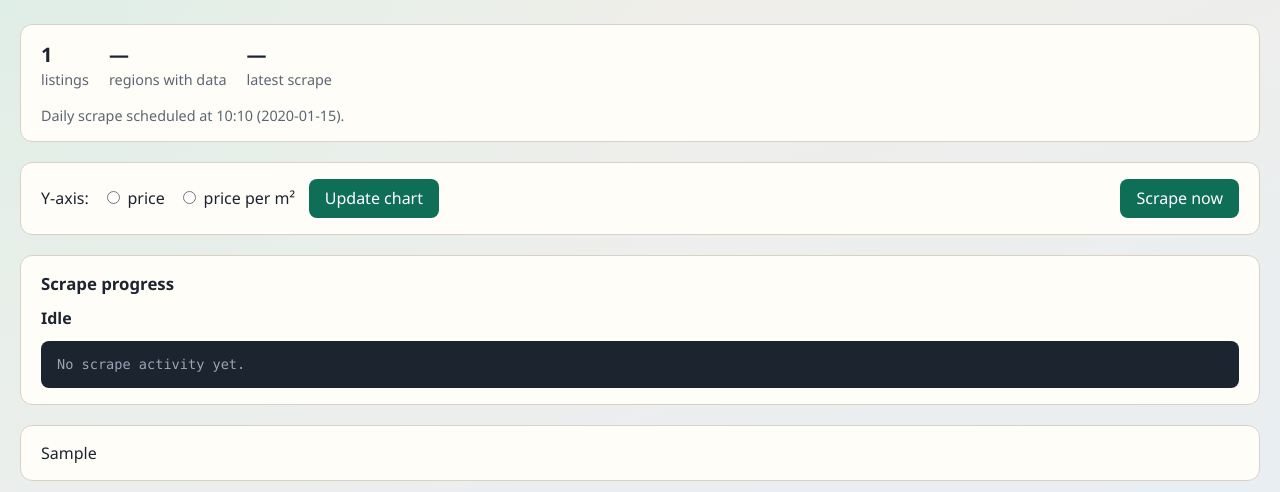
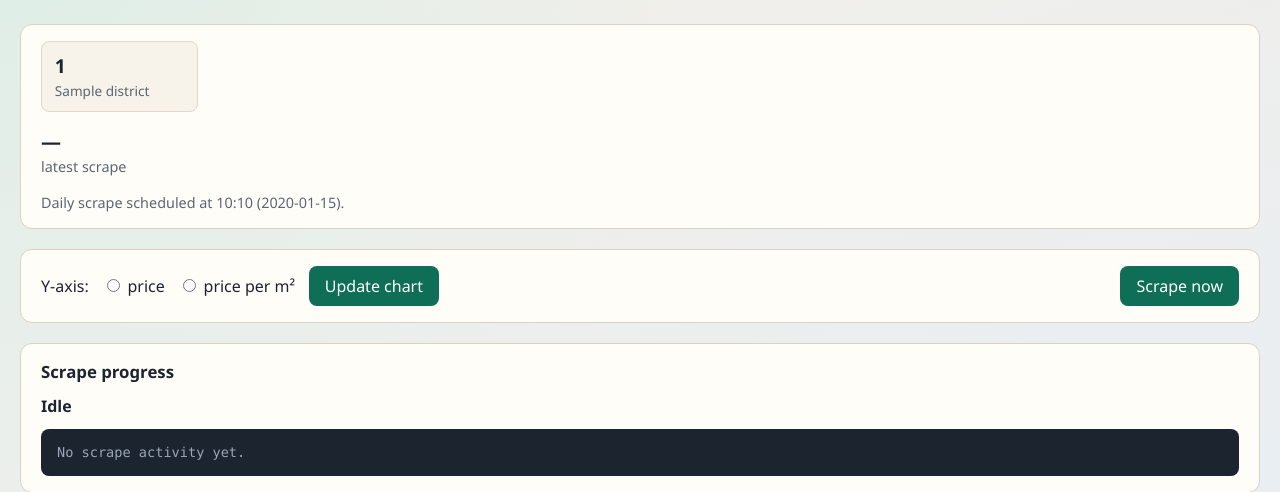
Before and after one commit to glenstorm/rent_in_armenia_git2, a Django app: template dashboard/templates/dashboard/home.html in a window 1280 px wide. Shown: the part 101-593 px from the top of the page. Run offline with Django 5.2, Linux system fonts and the light colour scheme; the template is opened without the code that fills it: most values are stand-ins (such as "Sample title", 1, 10 or a date in 2020); data that the repository does not hold is empty.

Commit message:
display statistic of rented flats by districs

```diff
--- a/dashboard/templates/dashboard/home.html
+++ b/dashboard/templates/dashboard/home.html
@@ -53,6 +53,28 @@
     }
     .stats strong { display: block; font-size: 1.25rem; }
     .stats span { color: var(--muted); font-size: 0.9rem; }
+    .district-stats {
+      display: grid;
+      grid-template-columns: repeat(auto-fill, minmax(140px, 1fr));
+      gap: 0.75rem 1rem;
+      margin: 0 0 1rem;
+      padding: 0;
+      list-style: none;
+    }
+    .district-stats li {
+      background: #f7f3ea;
+      border: 1px solid #e2d9c8;
+      border-radius: 8px;
+      padding: 0.65rem 0.8rem;
+    }
+    .district-stats strong {
+      display: block;
+      font-size: 1.2rem;
+    }
+    .district-stats span {
+      color: var(--muted);
+      font-size: 0.85rem;
+    }
     .row {
       display: flex;
       flex-wrap: wrap;
@@ -138,15 +160,19 @@
     {% endif %}
 
     <section class="panel">
+      {% if stats.by_district %}
+        <ul class="district-stats">
+          {% for district in stats.by_district %}
+            <li>
+              <strong>{{ district.count }}</strong>
+              <span>{{ district.name }}</span>
+            </li>
+          {% endfor %}
+        </ul>
+      {% else %}
+        <p class="meta">No listings gathered yet.</p>
+      {% endif %}
       <ul class="stats">
-        <li>
-          <strong id="stat-count">{{ stats.count }}</strong>
-          <span>listings</span>
-        </li>
-        <li>
-          <strong>{{ stats.regions|default:"—" }}</strong>
-          <span>regions with data</span>
-        </li>
         <li>
           <strong>{{ stats.latest_scrape|default:"—" }}</strong>
           <span>latest scrape</span>
--- a/dashboard/views.py
+++ b/dashboard/views.py
@@ -28,20 +28,27 @@ def _parse_iso(raw):
 
 
 def _listing_stats(db_path, progress_finished_at=None):
+    empty = {"count": 0, "latest_scrape": None, "by_district": []}
     path = Path(db_path)
     if not path.exists():
-        return {"count": 0, "latest_scrape": None, "regions": 0}
+        return empty
 
     with sqlite3.connect(path) as connection:
         cur = connection.cursor()
         try:
             count = cur.execute("SELECT COUNT(*) FROM REAL_ESTATE").fetchone()[0]
-            regions = cur.execute(
-                "SELECT COUNT(DISTINCT region_id) FROM REAL_ESTATE"
-            ).fetchone()[0]
+            by_district = cur.execute(
+                """
+                SELECT g.region_name, COUNT(r.id) AS listing_count
+                FROM REAL_ESTATE r
+                JOIN REGION g ON g.id = r.region_id
+                GROUP BY g.id, g.region_name
+                ORDER BY g.id
+                """
+            ).fetchall()
             latest_raw = latest_scrape_finished_at(connection)
         except sqlite3.Error:
-            return {"count": 0, "latest_scrape": None, "regions": 0}
+            return empty
 
     candidates = []
     for raw in (latest_raw, progress_finished_at):
@@ -58,7 +65,9 @@ def _listing_stats(db_path, progress_finished_at=None):
     return {
         "count": count,
         "latest_scrape": latest_scrape,
-        "regions": regions,
+        "by_district": [
+            {"name": name, "count": listing_count} for name, listing_count in by_district
+        ],
     }
 
 
```
